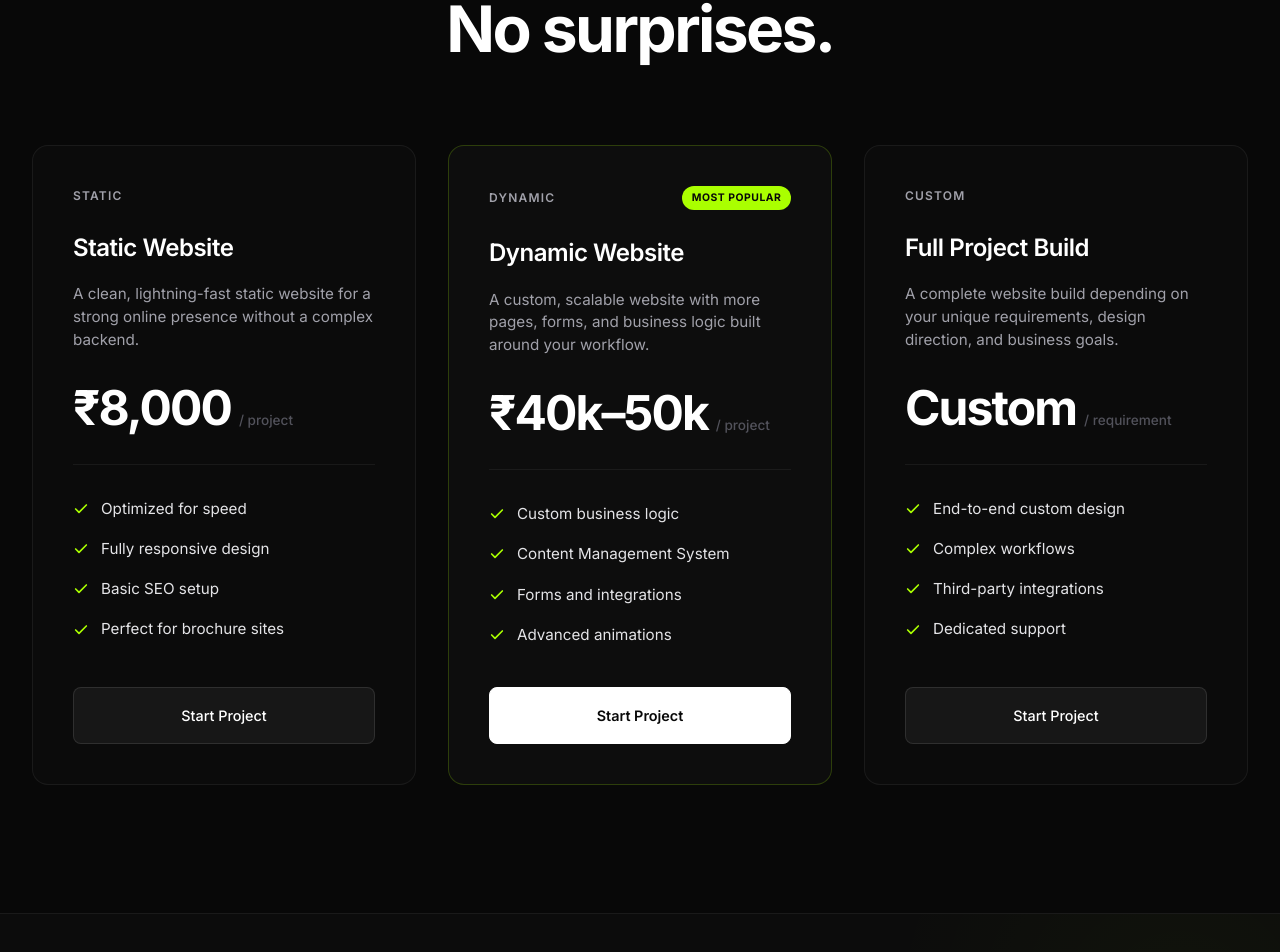
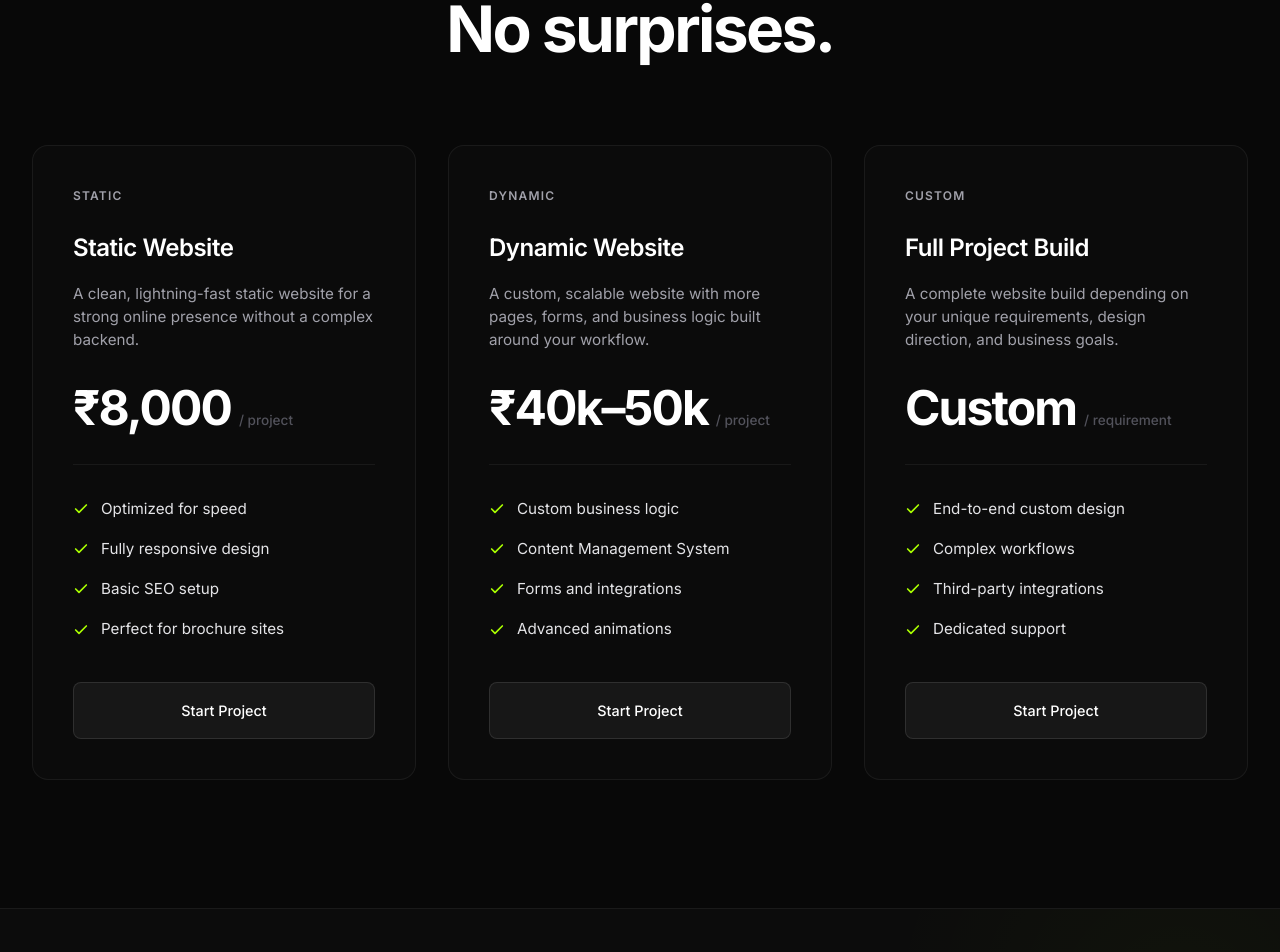
Before and after one commit to veyntlabs-code/VeyntLabsPortfolio, a Next.js app: page / in a window 1280 px wide. Shown: the part 2290-3242 px from the top of the page. Built offline with nearby package versions, Linux system fonts and the light colour scheme.

Commit message:
style: remove most popular badge to make cards uniform

```diff
--- a/components/Pricing/Pricing.module.css
+++ b/components/Pricing/Pricing.module.css
@@ -62,11 +62,6 @@
   transform: translateY(-4px);
 }
 
-.popularCard {
-  border-color: rgba(170, 255, 0, 0.2);
-  background: rgba(255, 255, 255, 0.025);
-}
-
 /* Subtle inner glow on hover */
 .glow {
   position: absolute;
@@ -107,16 +102,6 @@
   color: #a1a1aa;
 }
 
-.popularBadge {
-  font-size: 0.65rem;
-  font-weight: 700;
-  letter-spacing: 0.05em;
-  color: #080808;
-  background: #aaff00;
-  padding: 0.25rem 0.6rem;
-  border-radius: 50px;
-  text-transform: uppercase;
-}
 
 .title {
   font-size: 1.5rem;
@@ -198,22 +183,10 @@
   transition: all 0.2s ease;
 }
 
-.popularCard .actionBtn {
-  background: #fff;
-  color: #080808;
-  border-color: #fff;
-  font-weight: 600;
-}
-
 .actionBtn:hover {
   background: #aaff00;
   border-color: #aaff00;
   color: #080808;
-}
-
-.popularCard .actionBtn:hover {
-  background: #aaff00;
-  border-color: #aaff00;
 }
 
 @media (max-width: 1024px) {
--- a/components/Pricing/Pricing.tsx
+++ b/components/Pricing/Pricing.tsx
@@ -32,7 +32,6 @@ const packages = [
       "Forms and integrations",
       "Advanced animations"
     ],
-    popular: true,
   },
   {
     id: "full",
@@ -88,7 +87,7 @@ export default function Pricing() {
           {packages.map((pkg, i) => (
             <motion.article
               key={pkg.id}
-              className={`${styles.card} ${pkg.popular ? styles.popularCard : ""}`}
+              className={styles.card}
               initial={{ opacity: 0, y: 40 }}
               animate={inView ? { opacity: 1, y: 0 } : {}}
               transition={{
@@ -103,7 +102,6 @@ export default function Pricing() {
               <div className={styles.cardContent}>
                 <div className={styles.badgeWrap}>
                   <span className={styles.badge}>{pkg.badge}</span>
-                  {pkg.popular && <span className={styles.popularBadge}>Most Popular</span>}
                 </div>
 
                 <h3 className={styles.title}>{pkg.title}</h3>
```
